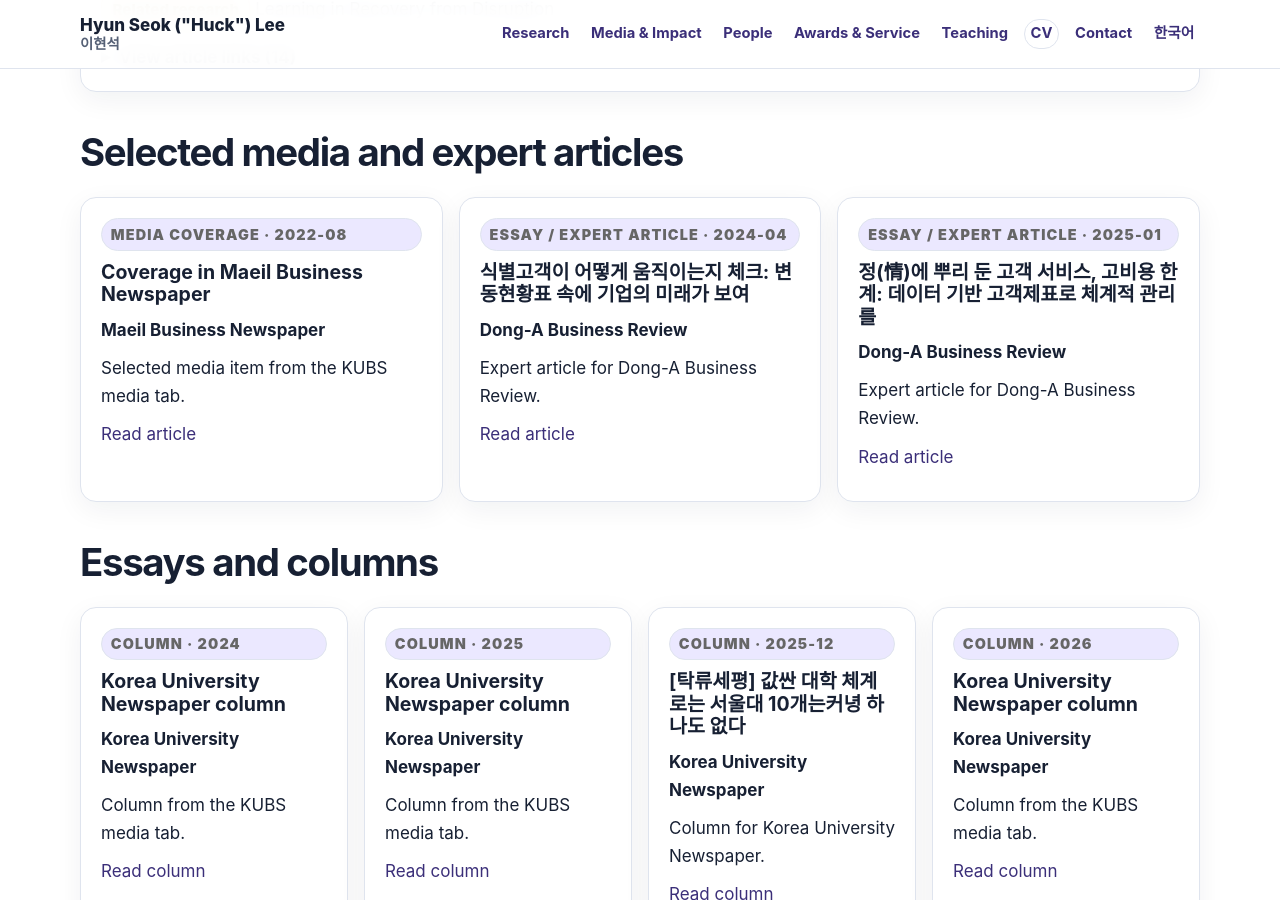
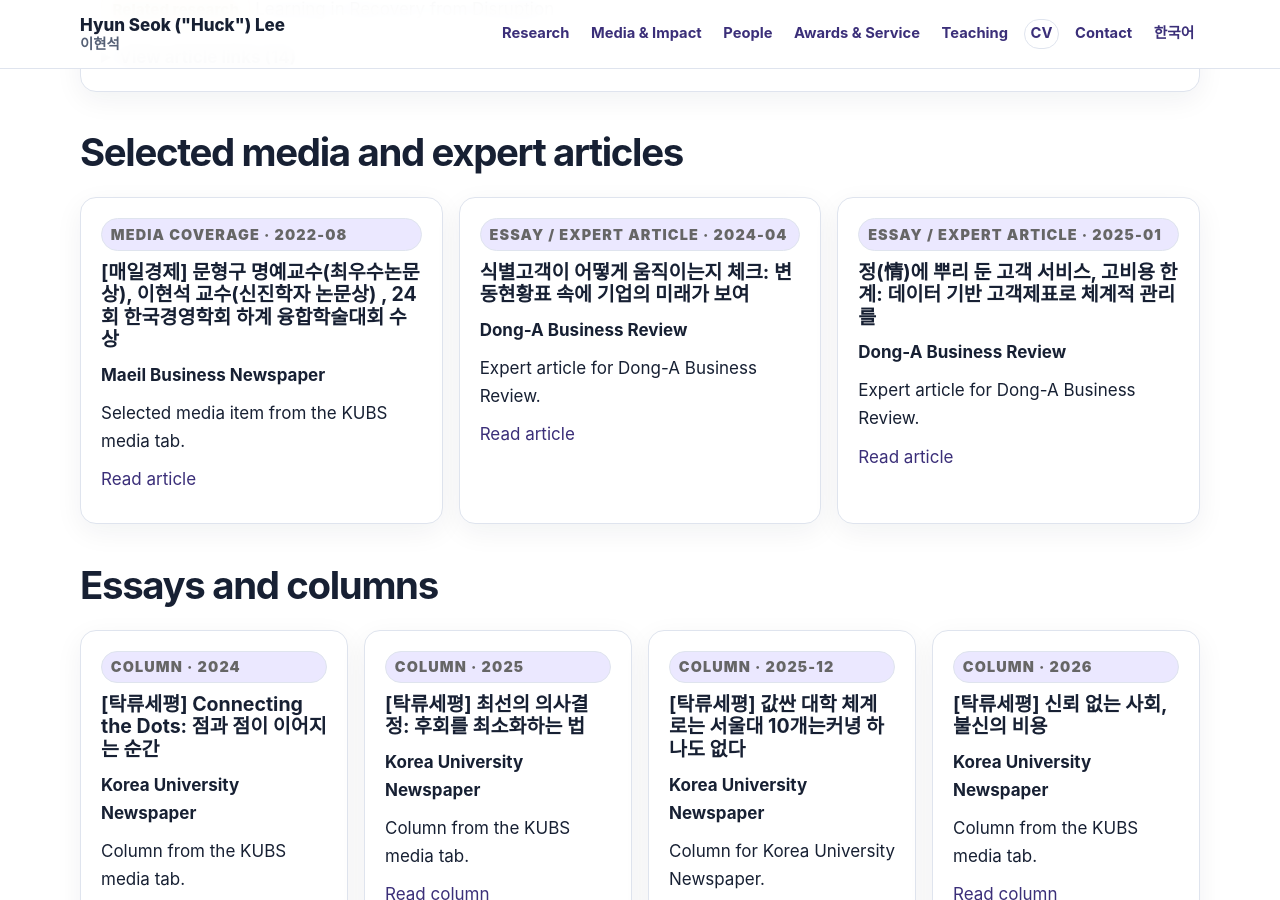
Before and after one commit to lordya2/lordya2.github.io, a Jekyll site: the page built from pages/media.md, in a window 1280 px wide and 900 px high, scrolled down 951 px. Built offline with Jekyll 4.4.1, drawn with Linux system fonts in a browser that asks for light colours.

Commit message:
Fix Media and Impact article titles

```diff
--- a/_data/media_impact.yml
+++ b/_data/media_impact.yml
@@ -15,7 +15,7 @@ coverage_groups:
     type: 'Media coverage'
     items:
       - outlet: 'Naeil Shinmun'
-        title: 'Coverage of Management Science article on drug-shortage recovery'
+        title: '고려대 “의약품 부족, 재고보다 경험이 중요”'
         date: '2026-06'
         url: 'https://www.naeil.com/news/read/591766?ref=naver'
       - outlet: 'Enews Today'
@@ -31,11 +31,11 @@ coverage_groups:
         date: '2026-06'
         url: 'https://biz.newdaily.co.kr/site/data/html/2026/06/11/2026061100258.html'
       - outlet: 'Popcorn News'
-        title: 'Coverage of Management Science article on drug-shortage recovery'
+        title: "[POP!대학가] 고려대, '국제투자분쟁 연구허브(HUB) 선포식' 개최 外"
         date: '2026-06'
         url: 'https://www.popcornnews.net/news/articleView.html?idxno=123565'
       - outlet: 'AsiaToday'
-        title: 'Coverage of Management Science article on drug-shortage recovery'
+        title: '의약품 공급난 해법은 재고 아닌 ‘학습 역량‘'
         date: '2026-06'
         url: 'https://www.asiatoday.co.kr/kn/view.php?key=20260611010003999'
       - outlet: 'Electronic Times'
@@ -43,11 +43,11 @@ coverage_groups:
         date: '2026-06'
         url: 'https://www.etnews.com/20260611000275'
       - outlet: 'Veritas Alpha'
-        title: 'Coverage of Management Science article on drug-shortage recovery'
+        title: "고려대 이현석/노인준 교수팀 '의약품 부족 해소 ‘재고 쌓기’보단 ‘경험 학습’ 효과적'"
         date: '2026-06'
         url: 'https://www.veritas-a.com/news/articleView.html?idxno=614367'
       - outlet: 'Maeil Business Newspaper'
-        title: 'Coverage of Management Science article on drug-shortage recovery'
+        title: '고려대 연구진 “의약품 부족 사태, 재고 확충보다 ‘오답노트’ 만들어야”'
         date: '2026-06'
         url: 'https://www.mk.co.kr/news/society/12071454'
       - outlet: 'Smart Economy'
@@ -63,16 +63,16 @@ coverage_groups:
         date: '2026-06'
         url: 'https://www.newsis.com/view/NISX20260611_0003665103'
       - outlet: 'CNB News'
-        title: 'Coverage of Management Science article on drug-shortage recovery'
+        title: '고려대 연구팀 “의약품 공급 부족 해소, 위기 경험 학습이 더 효과적”'
         date: '2026-06'
         url: 'https://www.cnbnews.com/news/articleView.html?idxno=1004263'
       - outlet: 'Korea Lecturer News'
-        title: 'Coverage of Management Science article on drug-shortage recovery'
+        title: "“의약품 부족 사태, '창고'보다 '기억'이 강했다”...고려대학교 이현석"
         date: '2026-06'
         url: 'https://www.lecturernews.com/news/articleView.html?idxno=204391'
 
 selected_media:
-  - title: 'Coverage in Maeil Business Newspaper'
+  - title: '[매일경제] 문형구 명예교수(최우수논문상), 이현석 교수(신진학자 논문상) , 24회 한국경영학회 하계 융합학술대회 수상'
     outlet: 'Maeil Business Newspaper'
     date: '2022-08'
     url: 'https://www.mk.co.kr/news/business/10434000'
@@ -92,13 +92,13 @@ selected_media:
     type: 'Essay / Expert article'
 
 essays_and_columns:
-  - title: 'Korea University Newspaper column'
+  - title: '[탁류세평] Connecting the Dots: 점과 점이 이어지는 순간'
     outlet: 'Korea University Newspaper'
     date: '2024'
     url: 'https://www.kunews.ac.kr/news/articleView.html?idxno=44257'
     summary: 'Column from the KUBS media tab.'
     type: 'Column'
-  - title: 'Korea University Newspaper column'
+  - title: '[탁류세평] 최선의 의사결정: 후회를 최소화하는 법'
     outlet: 'Korea University Newspaper'
     date: '2025'
     url: 'https://www.kunews.ac.kr/news/articleView.html?idxno=44640'
@@ -110,7 +110,7 @@ essays_and_columns:
     url: 'https://www.kunews.ac.kr/news/articleView.html?idxno=44900'
     summary: 'Column for Korea University Newspaper.'
     type: 'Column'
-  - title: 'Korea University Newspaper column'
+  - title: '[탁류세평] 신뢰 없는 사회, 불신의 비용'
     outlet: 'Korea University Newspaper'
     date: '2026'
     url: 'https://www.kunews.ac.kr/news/articleView.html?idxno=45117'
```
